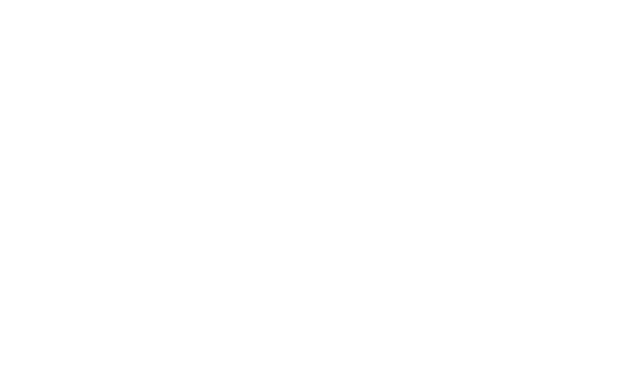
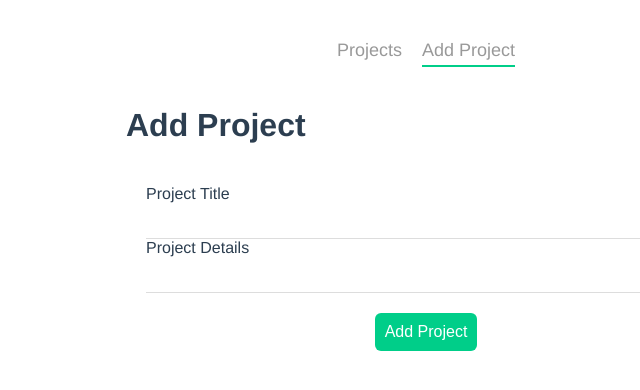
Before and after one commit to Lin-Htet-Phyo/project-planner-vuejs, a Vue app: page /add-project in a window 1280 px wide. Before the commit this address had no page. Shown: the top 390 px of the page, without its empty margins (214-854 px from the left). Built offline with nearby package versions, Linux system fonts and the light colour scheme.

Commit message:
add project form style

```diff
--- a/database/db.json
+++ b/database/db.json
@@ -4,7 +4,7 @@
       "id": "1",
       "title": "project title 1",
       "detail": "project detail 1",
-      "complete": true
+      "complete": false
     },
     {
       "id": "2",
@@ -16,12 +16,6 @@
       "id": "3",
       "title": "project title 3",
       "detail": "project detail 3",
-      "complete": false
-    },
-    {
-      "id": "4",
-      "title": "project title 4",
-      "detail": "project detail 4",
       "complete": true
     }
   ]
--- a/src/App.vue
+++ b/src/App.vue
@@ -1,6 +1,15 @@
 <template>
+  <Navbar></Navbar>
   <router-view/>
 </template>
+<script>
+import Navbar from './components/Navbar'
+
+export default {
+  components: { Navbar },
+
+}
+</script>
 
 <style>
 #app {
--- /dev/null
+++ b/src/components/Navbar.vue
@@ -0,0 +1,30 @@
+<template>
+  <nav class="main-nav">
+    <router-link to="/">Projects</router-link>
+    <router-link :to="{name: 'addProject'}">Add Project</router-link>
+  </nav>
+</template>
+
+<script>
+export default {
+
+}
+</script>
+
+<style>
+.main-nav {
+    text-align: center;
+    margin: 40px auto;
+}
+.main-nav a {
+    display: inline-block;
+    text-decoration: none;
+    margin: 0 10px;
+    color: #999;
+    font-size: 18px;
+}
+a.router-link-active {
+    border-bottom: 2px solid #00ce89;
+    padding-bottom: 4px;
+}
+</style>
--- a/src/router/index.js
+++ b/src/router/index.js
@@ -1,11 +1,17 @@
 import { createRouter, createWebHistory } from 'vue-router'
 import HomeView from '../views/HomeView.vue'
+import AddProject from '../views/AddProject.vue'
 
 const routes = [
   {
     path: '/',
     name: 'home',
     component: HomeView
+  },
+  {
+    path: '/add-project',
+    name: 'addProject',
+    component: AddProject
   },
 
 ]
--- /dev/null
+++ b/src/views/AddProject.vue
@@ -0,0 +1,55 @@
+<template>
+  <h1>Add Project</h1>
+  <form>
+    <label>Project Title</label>
+    <input type="text" />
+    <label>Project Details</label>
+    <input type="text" />
+    <button>Add Project</button>
+  </form>
+</template>
+
+<script>
+export default {};
+</script>
+
+<style>
+form {
+  background: white;
+  padding: 20px;
+  border-radius: 10px;
+}
+lable {
+  display: block;
+  color: #bbb;
+  text-transform: uppercase;
+  font-size: 14px;
+  font-weight: bold;
+  letter-spacing: 1px;
+  margin: 20px 0 10px 0;
+}
+input {
+  padding: 10px;
+  border: 0;
+  border-bottom: 1px solid #ddd;
+  width: 100%;
+  box-sizing: border-box;
+}
+textarea {
+  border: 1px solid #ddd;
+  padding: 10px;
+  width: 100%;
+  box-sizing: border-box;
+  height: 100px;
+}
+form button {
+  display: block;
+  margin: 20px auto 0;
+  background: #00ce89;
+  color: white;
+  padding: 10px;
+  border: 0;
+  border-radius: 6px;
+  font-size: 16px;
+}
+</style>
```
